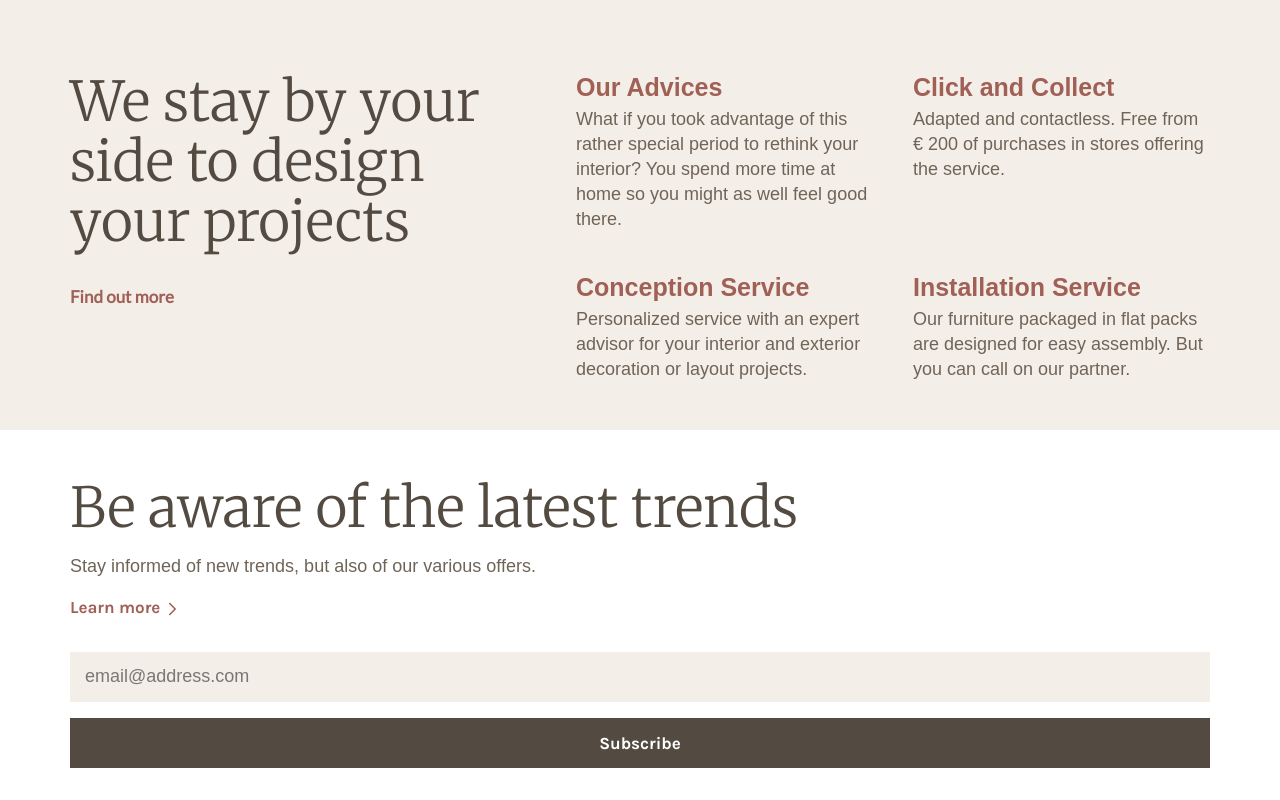
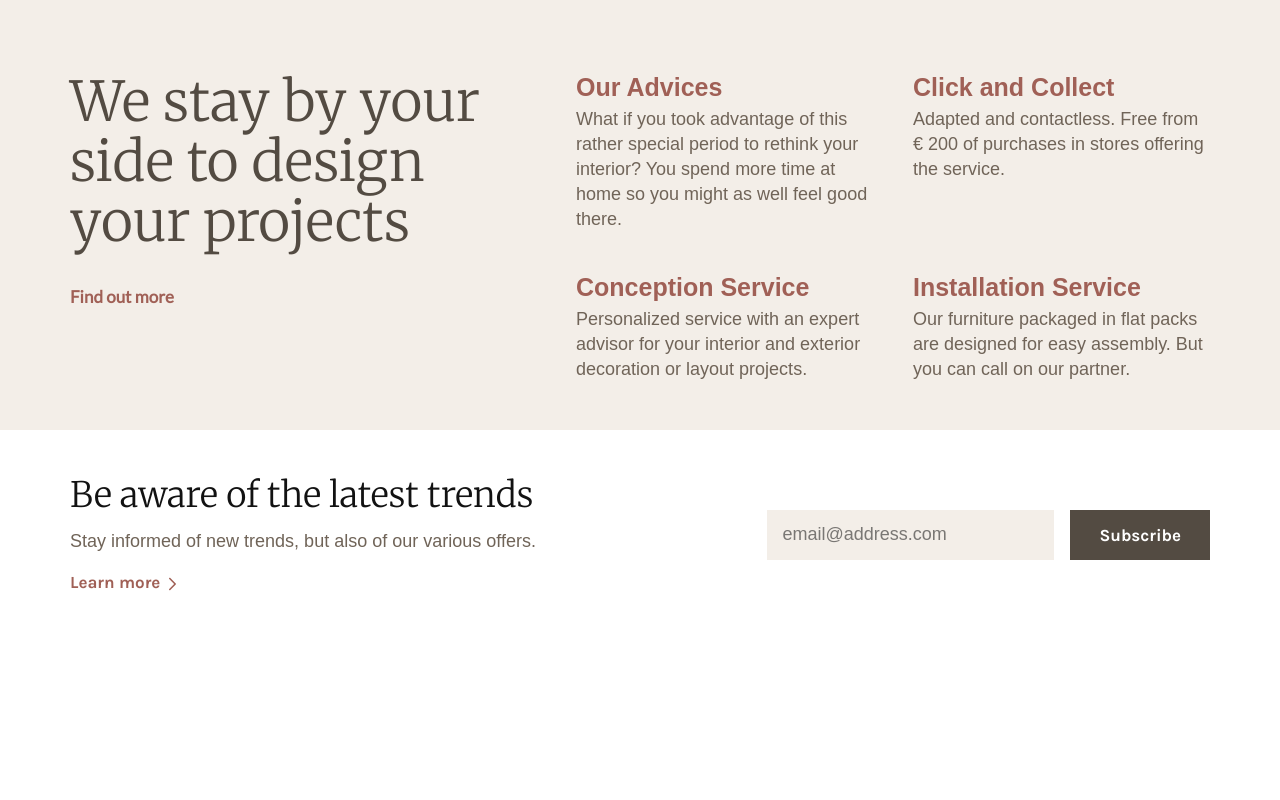
Before and after one commit to VladimirrAndreevich/antic, a website: page src/index.html in a window 1280 px wide. Shown: the part 1595-2395 px from the top of the page. After the commit the page ends 2222 px from the top, so only its background shows below. Drawn offline with nearby package versions, Linux system fonts and the light colour scheme; files that its build step writes are made by us from their sources; files whose address does not match are found by name; a web font is replaced by a local one.

Commit message:
add adaptive to subscribe section

```diff
--- a/src/assets/scss/adaptive/lg.scss
+++ b/src/assets/scss/adaptive/lg.scss
@@ -122,3 +122,14 @@
     }
   }
 }
+
+// subscribe
+.subscribe {
+  &__form {
+    flex-direction: row;
+  }
+  &__submit {
+    padding-left: 29px;
+    padding-right: 29px;
+  }
+}
--- a/src/assets/scss/adaptive/md.scss
+++ b/src/assets/scss/adaptive/md.scss
@@ -58,3 +58,10 @@
     }
   }
 }
+
+// subscribe
+.subscribe {
+  & > .container {
+    column-gap: 40px;
+  }
+}
--- a/src/assets/scss/adaptive/sm.scss
+++ b/src/assets/scss/adaptive/sm.scss
@@ -20,3 +20,13 @@
     max-width: 329px;
   }
 }
+
+// subscribe
+.subscribe {
+  & > .container {
+    display: flex;
+    justify-content: space-between;
+
+    column-gap: 20px;
+  }
+}
--- a/src/assets/scss/style.scss
+++ b/src/assets/scss/style.scss
@@ -363,6 +363,12 @@ a {
   padding-top: 48px;
   padding-bottom: 32px;
 
+  & .subscribe__title {
+    font-family: "Merriweather", serif;
+    font-weight: 300;
+    color: #121212;
+    font-size: math.div(35px, 16px) + rem;
+  }
   & .heading-text {
     margin-top: 16px;
   }
--- a/src/tpl/partials/sections/subscribe.html
+++ b/src/tpl/partials/sections/subscribe.html
@@ -1,10 +1,12 @@
 <section class="subscribe">
   <div class="container">
-    <div class="section-title">Be aware of the latest trends</div>
-    <p class="heading-text">
-      Stay informed of new trends, but also of our various offers.
-    </p>
-    <a href="#" class="learn-more">Learn more</a>
+    <div class="subscribe__main">
+      <h2 class="subscribe__title">Be aware of the latest trends</h2>
+      <p class="heading-text">
+        Stay informed of new trends, but also of our various offers.
+      </p>
+      <a href="#" class="learn-more">Learn more</a>
+    </div>
 
     <form action="post" class="subscribe__form">
       <input
```
Also changed, not shown: docs/index.html (+7 -5 lines), docs/assets/css/adaptive/lg.css, docs/assets/css/adaptive/lg.min.css, docs/assets/css/adaptive/md.css, docs/assets/css/adaptive/md.min.css, docs/assets/css/adaptive/sm.css, docs/assets/css/adaptive/sm.min.css, docs/assets/css/style.css, docs/assets/css/style.min.css.
